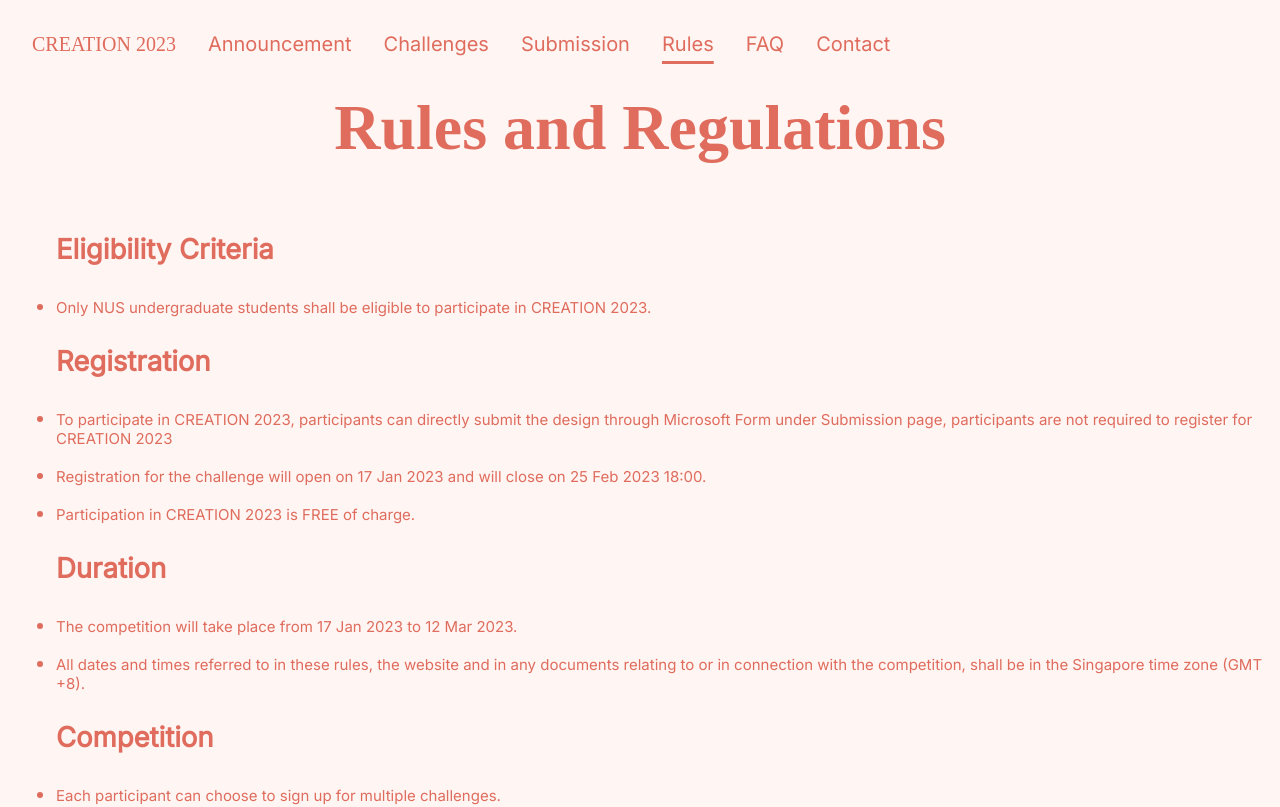
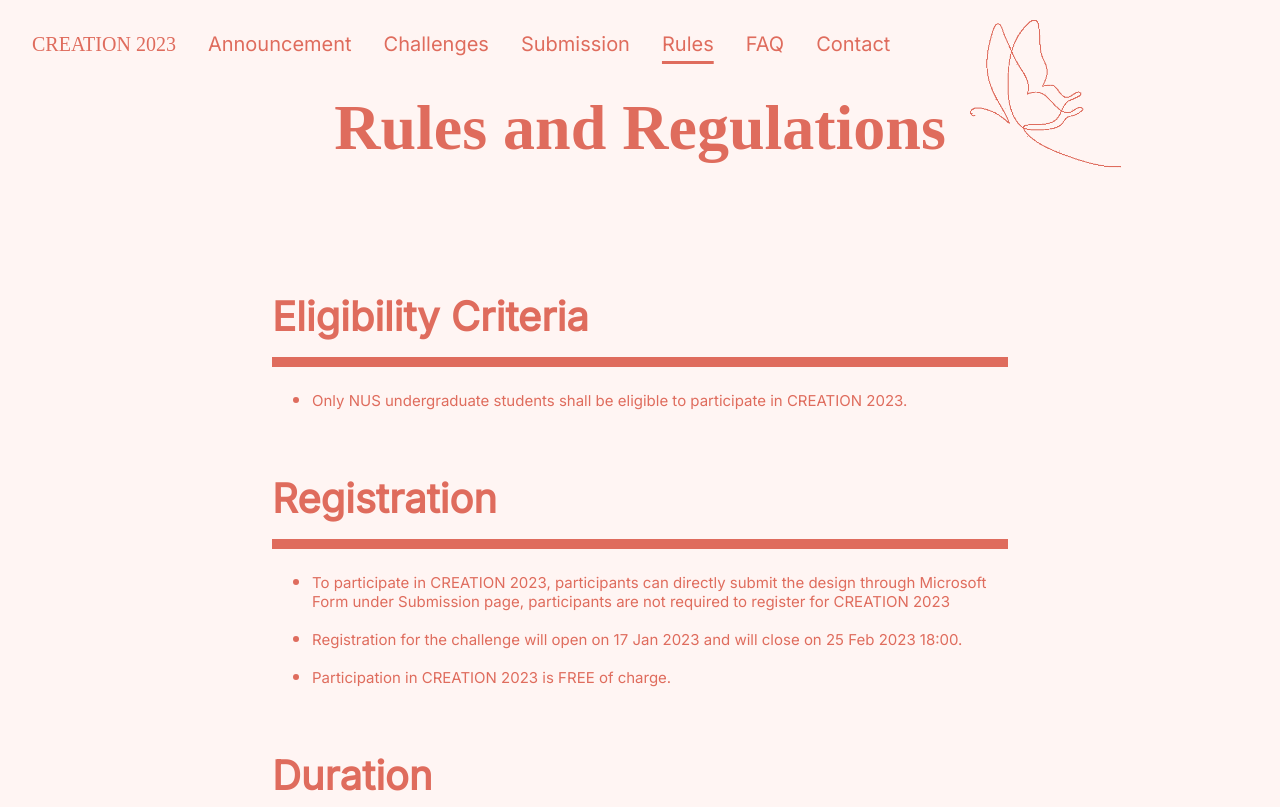
Before and after one commit to nussucommit/creation2023, a Next.js app: page /rules in a window 1280 px wide. Shown: the top 807 px of the page. Built offline with nearby package versions, Linux system fonts and the light colour scheme; a web font is replaced by a local one.

Commit message:
Complete rule page (#6)
Co-authored-by: Desmond To Cie Hong <desmond0429@Desmonds-MacBook-Pro-2.local>

```diff
--- a/pages/rules/index.jsx
+++ b/pages/rules/index.jsx
@@ -1,22 +1,28 @@
-import { Fragment } from 'react';
-
 import rules from './rules.json';
 import PageContainer from '../../components/layout/PageContainer';
+import styles from '../../styles/RulePage.module.scss';
 
 function RulePage() {
   return (
     <PageContainer
       sectionContents={[
-        <>
+        <div>
+          <div className={styles['title-container']}>
             <h1>Rules and Regulations</h1>
-          <ul>
+            <img
+              id={styles['rule-decoration']}
+              src="/decorations/butterfly_orange.png"
+              alt="orange butterfly"
+            />
+          </div>
           {rules.map((rule) => {
             const { details } = rule;
-
             // Rule title
             return (
-                <Fragment key={rule.title}>
-                  <h3>{rule.title}</h3>
+              <div key={rule.title} className={styles['rule-item']}>
+                <h2>{rule.title}</h2>
+                <hr />
+                <ul>
                   {details.map((detail) => {
                     if (typeof detail === 'object') {
                       const detailTitle = detail.title;
@@ -42,11 +48,11 @@
                       </li>
                     );
                   })}
-                </Fragment>
+                </ul>
+              </div>
             );
           })}
-          </ul>
-        </>,
+        </div>,
       ]}
     />
   );
--- /dev/null
+++ b/styles/RulePage.module.scss
@@ -0,0 +1,71 @@
+@import './variables.scss';
+
+.title-container {
+  width: 100%;
+  position: relative;
+  margin-bottom: calc($margin-base * 4);
+}
+
+#rule-decoration {
+  display: none;
+}
+
+.rule-item {
+  margin: $margin-base;
+  margin-bottom: calc($margin-base * 2);
+}
+
+.rule-item > h2 {
+  flex-basis: 100%;
+  margin: calc($margin-base / 4) 0;
+}
+
+.rule-item > hr {
+  border: $divider-thick solid $primary-text-color;
+}
+
+@media only screen and (min-width: $sm) {
+  .rule-item {
+    margin: $margin-base calc($margin-base * 4);
+  }
+}
+
+@media only screen and (min-width: $md) {
+  .title-container {
+    margin-bottom: calc($margin-base * 8);
+  }
+
+  .rule-item {
+    margin: calc($margin-base * 2) calc($margin-base * 8);
+  }
+}
+
+@media only screen and (min-width: $lg) {
+  .title-container {
+    margin-bottom: calc($margin-base * 10);
+  }
+
+  #rule-decoration {
+    width: 15%;
+    display: block;
+    position: absolute;
+    top: -125px;
+    right: 10%;
+  }
+
+  .rule-item {
+    margin: calc($margin-base * 4) calc($margin-base * 16);
+  }
+
+  .rule-item > h2 {
+    flex-basis: 80%;
+  }
+
+  .rule-item > h2 {
+    margin: $margin-base 0;
+  }
+
+  .rule-item > p {
+    flex-grow: 1;
+  }
+}
```
Lines whose indentation alone changed are shown as unchanged.
